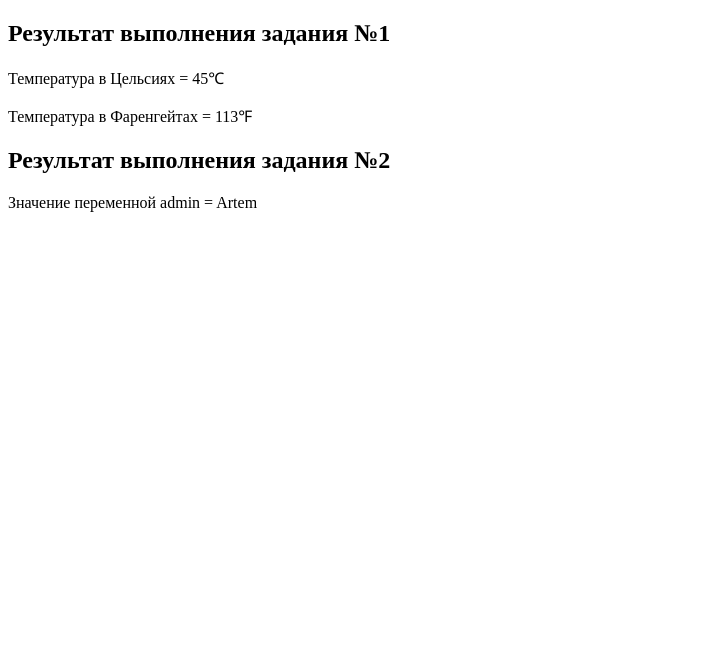
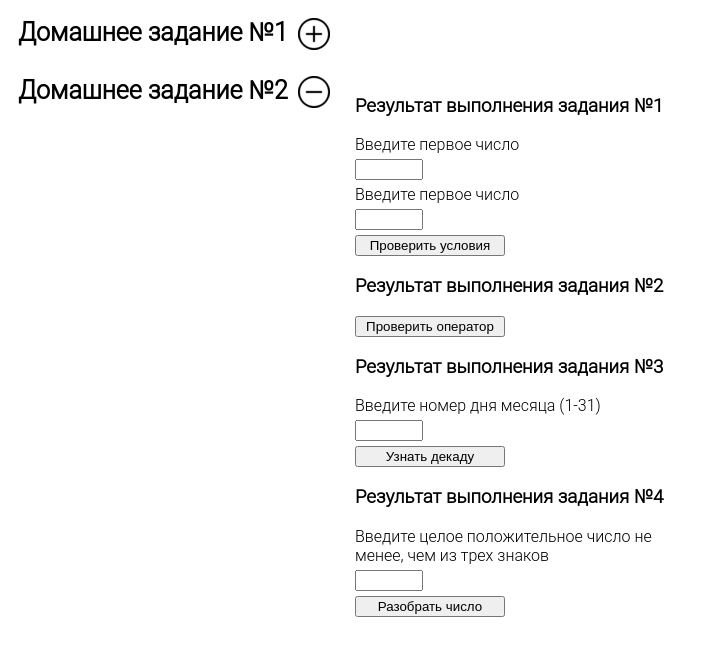
Before and after one commit to beg-lezzz/JSBasics, a plain HTML site: page project001/index.html in a window 1280 px wide. Shown: the whole page, without its empty margins (0-719 px from the left). Drawn offline with Linux system fonts and the light colour scheme.

Commit message:
add homework #2

```diff
--- a/project001/index.html
+++ b/project001/index.html
@@ -5,15 +5,63 @@
     <meta name="viewport"
           content="width=device-width, user-scalable=no, initial-scale=1.0, maximum-scale=1.0, minimum-scale=1.0">
     <meta http-equiv="X-UA-Compatible" content="ie=edge">
+    <link rel="stylesheet" href="style.css">
     <title>Document</title>
 </head>
 <body>
-    <h2>Результат выполнения задания №1</h2>
-    <p id="temperatureC"></p>
-    <p id="temperatureF"></p>
 
-    <h2>Результат выполнения задания №2</h2>
-    <p id="admin"></p>
+    <div class="container">
+        <details class="homework">
+            <summary class="homework-name">
+                Домашнее задание №1
+            </summary>
+
+            <div class="homework-done">
+                <h3>Результат выполнения задания №1</h3>
+                <p id="temperatureC"></p>
+                <p id="temperatureF"></p>
+
+                <h3>Результат выполнения задания №2</h3>
+                <p id="admin"></p>
+            </div>
+        </details>
+
+        <details class="homework" open>
+            <summary class="homework-name">
+                Домашнее задание №2
+            </summary>
+
+            <div class="homework-done">
+                <h3>Результат выполнения задания №1</h3>
+                <div class="input-container">
+                    <label for="num1">Введите первое число</label><input class="input-number" type="number" id="num1">
+
+                    <label for="num2">Введите первое число</label> <input class="input-number" type="number" id="num2">
+
+                    <button class="check-button" onclick="checkNumbers()">Проверить условия</button>
+                </div>
+
+                <h3>Результат выполнения задания №2</h3>
+                <button class="check-button" onclick="ternarOper()">Проверить оператор</button>
+
+                <h3>Результат выполнения задания №3</h3>
+                <div class="input-container">
+                    <label for="numberOfDay">Введите номер дня месяца (1-31)</label><input class="input-number" type="number" id="numberOfDay">
+
+                    <button class="check-button" onclick="decadeOfMonth()">Узнать декаду</button>
+                </div>
+
+                <h3>Результат выполнения задания №4</h3>
+
+                <div class="input-container">
+                    <label for="number">Введите целое положительное число не менее, чем из трех знаков</label><input class="input-number" type="number" id="number">
+
+                    <button class="check-button" onclick="partsOfNumber()">Разобрать число</button>
+                </div>
+
+            </div>
+        </details>
+    </div>
     <script src="index.js"></script>
 </body>
 </html>
--- a/project001/index.js
+++ b/project001/index.js
@@ -12,3 +12,67 @@ console.log(`Значение переменной admin = ${admin}`)
 document.getElementById("temperatureC").innerHTML = `Температура в Цельсиях = ${temperatureC}\u2103`;
 document.getElementById("temperatureF").innerHTML = `Температура в Фаренгейтах = ${temperatureF}\u2109`;
 document.getElementById("admin").innerHTML = `Значение переменной admin = ${admin}`;
+
+
+
+function checkNumbers() {
+
+    const num1 = parseInt(document.getElementById("num1").value);
+    const num2 = parseInt(document.getElementById("num2").value);
+
+    let num1Answer;
+    let num2Answer;
+
+    if (isNaN(num1)) {
+        num1Answer = "\nНе введено первое значение\n"
+    } else {
+        num1Answer = `Переменная num1 = ${num1}\nУсловие, что первое число меньше или равно 1 ${num1 <= 1 ? "выполняется" : "не выполняется"}\n`
+    }
+
+    if (isNaN(num2)) {
+        num2Answer = "\nНе введено второе значение\n"
+    } else {
+        num2Answer = `Переменная num2 = ${num2}\nУсловие, что второе число больше или равно 3 ${num2 >= 3 ? "выполняется" : "не выполняется"}\n`
+    }
+
+    alert(num1Answer + num2Answer)
+}
+
+function ternarOper() {
+    let test = true;
+    test ? console.log('+++') : console.log('---')
+    alert("let test = true;\ntest ? console.log('+++') : console.log('---')")
+}
+
+function decadeOfMonth() {
+    const numberOfDay = parseInt(document.getElementById("numberOfDay").value);
+
+    if (!isNaN(numberOfDay) && numberOfDay > 0 && numberOfDay < 32) {
+        if (numberOfDay >= 1 && numberOfDay <= 10) {
+            alert('Первая декада')
+        } else if (numberOfDay >= 11 && numberOfDay <= 20) {
+            alert('Вторая декада')
+        } else {
+            alert('Третья декада')
+        }
+    } else {
+        alert('День введен некорректно')
+    }
+}
+
+function partsOfNumber() {
+    const number = parseInt(document.getElementById("number").value);
+    let digits = [];
+    let newNumber = number;
+
+    if (!isNaN(newNumber) && newNumber >= 100) {
+        while (newNumber) {
+            digits.push(newNumber%10)
+            newNumber = Math.trunc(newNumber/10);
+        }
+
+        alert(`В числе ${number} количество сотен: ${digits[2]}, десятков: ${digits[1]}, единиц: ${digits[0]}`)
+    } else {
+        alert("Введено некорректное значение")
+    }
+}
--- /dev/null
+++ b/project001/style.css
@@ -0,0 +1,50 @@
+.container {
+    padding: 10px;
+    font-family: "Roboto Light", sans-serif;
+    display: flex;
+    flex-direction: column;
+    gap: 20px;
+}
+
+.homework {
+    display: flex;
+}
+
+.homework-done {
+    padding-left: 25px;
+}
+
+.input-container {
+    display: flex;
+    flex-direction: column;
+    width: 300px;
+    gap: 5px;
+}
+
+.input-number {
+    width: 60px;
+}
+
+.check-button {
+    width: 150px;
+}
+
+.homework-name {
+    display: flex;
+    gap: 10px;
+    font-size: 25px;
+    font-weight: bold;
+}
+
+details > summary {
+    list-style: none;
+    cursor: pointer;
+}
+
+summary:after {
+    content: url("img/plus.png");
+}
+
+details[open] summary:after {
+    content: url("img/minus.png");
+}
```
Also changed, not shown: project001/img/minus.png (added), project001/img/plus.png (added).
